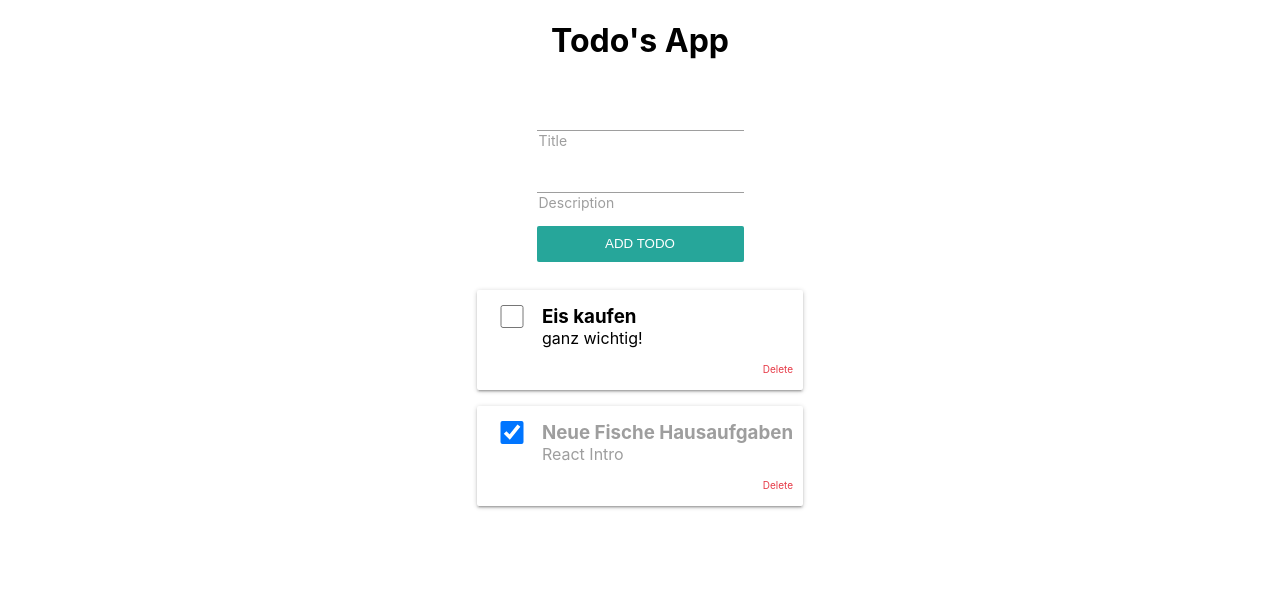
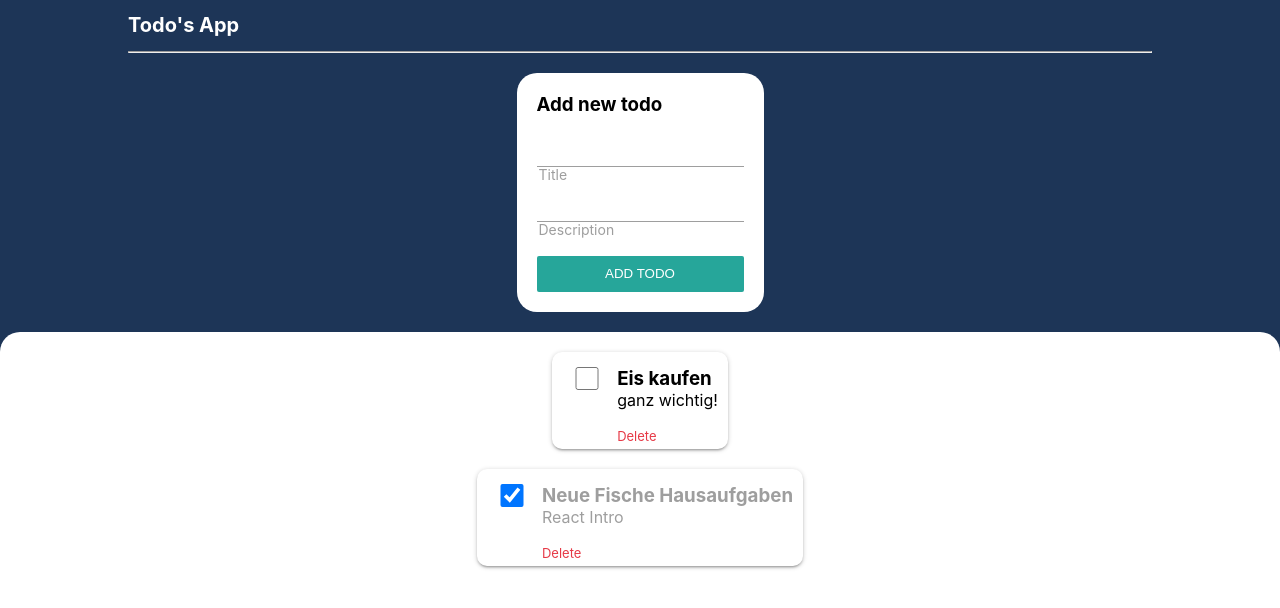
Before and after one commit to maxbischof/todo-app, a React (Create React App) app: page / in a window 1280 px wide. Shown: the top 608 px of the page. Built offline with nearby package versions, Linux system fonts and the light colour scheme.

Commit message:
Add more styling

```diff
--- a/src/App.css
+++ b/src/App.css
@@ -2,4 +2,21 @@
   display: flex;
   align-items: center;
   flex-direction: column;
+  background-color: #1d3557;
 }
+
+h1{
+  color: white;
+  font-size: 20px;
+}
+
+header{
+  width: 80%;
+  margin: 0 0 10px 0;
+}
+
+hr{
+  color: gainsboro;
+  margin: 0 0 10px 0;
+
+}
--- a/src/App.js
+++ b/src/App.js
@@ -28,7 +28,10 @@ function App () {
 
     return (
       <div className="App">
-        <h1>Todo's App</h1>
+        <header>
+          <h1>Todo's App</h1>
+          <hr />
+        </header>
         <Form add={addTodo}/>
         <Todolist todos={todos} deleteTodo={deleteTodo} changeDone={changeDone}/>
       </div>
--- a/src/Components/Form.css
+++ b/src/Components/Form.css
@@ -2,7 +2,10 @@
   display: flex;
   flex-direction: column;
   justify-content: center;
-  padding: 0px 0px 20px 0px;
+  padding: 20px 20px 20px 20px;
+  margin: 0 0 20px 0;
+  background-color: white;
+  border-radius: 20px;
 }
 
 .form_btn {
@@ -29,30 +32,26 @@ text-align: center;
   border-bottom: 1px solid #9e9e9e;
   border-radius: 0;
   outline: none;
-  height: 3rem;
   width: 100%;
   font-size: 16px;
-  margin: 0 0 8px 0;
   padding: 0;
-  -webkit-box-shadow: none;
-  box-shadow: none;
-  -webkit-box-sizing: content-box;
-  box-sizing: content-box;
-  -webkit-transition: border .3s, -webkit-box-shadow .3s;
-  transition: border .3s, -webkit-box-shadow .3s;
-  transition: box-shadow .3s, border .3s;
-  transition: box-shadow .3s, border .3s, -webkit-box-shadow .3s;
+  height: 40px;
 }
 
 .form_input{
   position: relative;
-  margin-bottom: 5px;
+  margin-bottom: 15px;
+  height: 40px;
 }
 
 label {
   position: absolute;
-  bottom: -10px;
+  bottom: -17px;
   left: 2px;
   color: #9e9e9e;
   font-size: 14px;
 }
+
+h3{
+  margin: 0 0 10px 0;
+}
--- a/src/Components/Form.js
+++ b/src/Components/Form.js
@@ -20,6 +20,7 @@ function Form({ add }) {
 
   return (
     <form onSubmit={handleSubmit} className="form">
+      <h3>Add new todo</h3>
       <div className="form_input">
         <label htmlFor="title">Title</label>
         <input
--- a/src/Components/Todo.css
+++ b/src/Components/Todo.css
@@ -1,11 +1,12 @@
 .todo {
   display: grid;
-  grid-template-columns: 40px auto;
-  margin: .5rem 0 1rem 0;
+  grid-template-columns: 40px 1fr;
+  grid-template-rows: 1fr 1fr;
+  margin: 20px 20px 0 20px;
   background-color: #fff;
-  border-radius: 2px;
   box-shadow: 0 2px 2px 0 rgba(0,0,0,0.14),0 3px 1px -2px rgba(0,0,0,0.12),0 1px 5px 0 rgba(0,0,0,0.2);
   padding: 0px 10px 0px 10px;
+  border-radius: 10px;
 }
 
 .todo.todo-done {
@@ -16,12 +17,13 @@
   padding: 15px 0px 0px 15px;
   margin: 0;
   grid-column: 2/3;
+  word-break: break-word;
 }
 
 .todo_description {
-  padding: 0px 0px 15px 15px;
+  padding: 0px 0px 0px 15px;
   margin: 0;
-  grid-column: 2/3
+  grid-column: 2/3;
 }
 
 .todo_checkbox {
@@ -33,7 +35,8 @@
 .todo_delete {
   grid-column: 2/3;
   color: #e63946;
-  font-size: 10px;
-  padding: 0px 0px 15px 15px;
-  text-align: right;
+  font-size: 13px;
+  cursor: pointer;
+  padding: 0px 0px 5px 15px;
+
 }
--- /dev/null
+++ b/src/Container/Todolist.css
@@ -0,0 +1,7 @@
+.todolist{
+  border-top-left-radius:  20px;
+  border-top-right-radius:  20px;
+  background-color: white;
+  place-items: center;
+  width: 100%;
+}
--- a/src/Container/Todolist.js
+++ b/src/Container/Todolist.js
@@ -1,9 +1,10 @@
 import React from "react"
 import Todo from "../Components/Todo"
+import './Todolist.css'
 
 const Todolist = ({ todos, deleteTodo, changeDone }) => {
   const sortedTodos = todos.sort((a,b) => a.done - b.done)
-  return <section>
+  return <section className="todolist">
     {sortedTodos.map((todo, index) =>
     <Todo
     key={todo.title}
```
